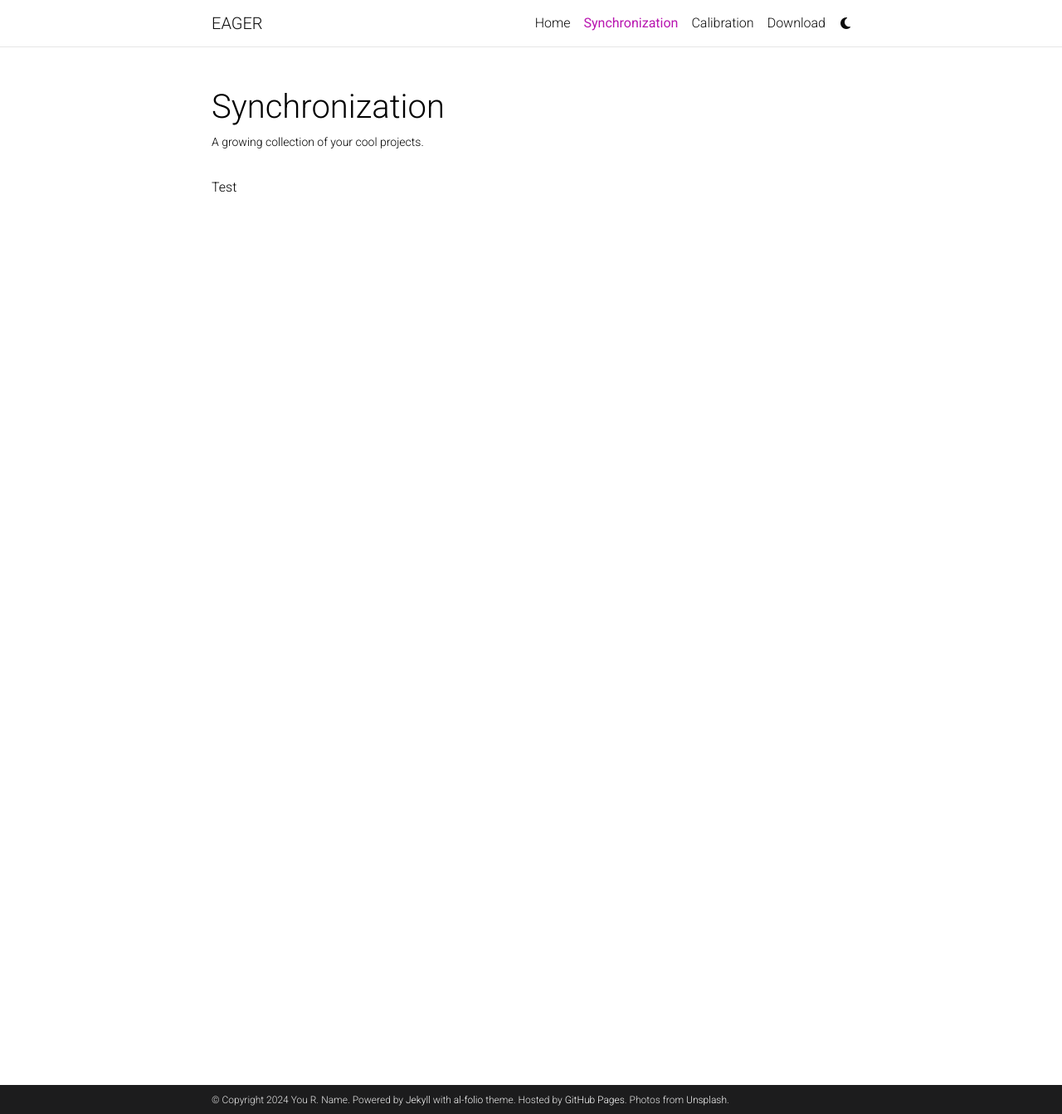
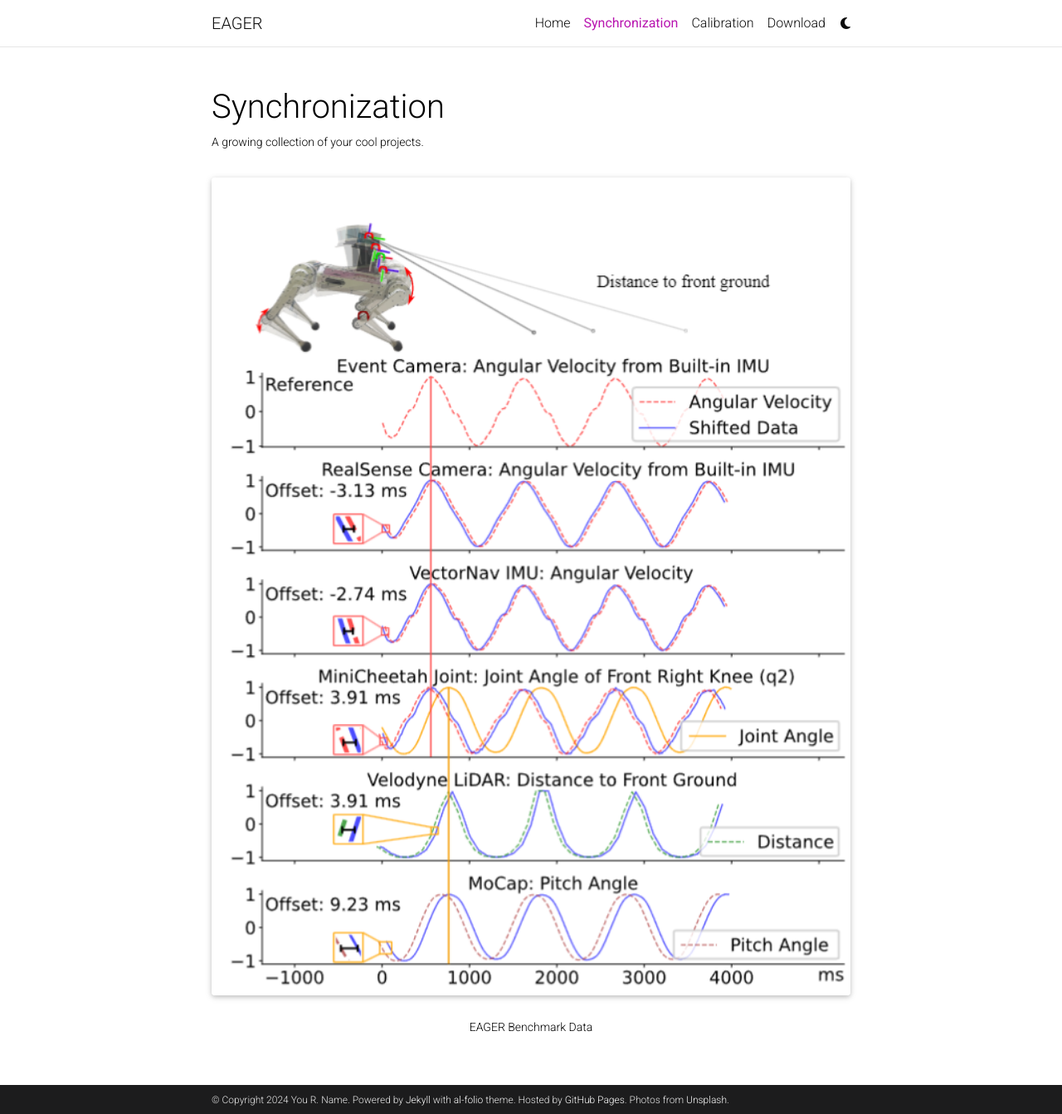
Before and after one commit to DARoSLab/cear, a Jekyll site: the page built from _pages/Synchronization.md, in a window 1280 px wide and 1343 px high. Shown: the whole window at 83% size. Built offline with Jekyll 4.4.1, drawn with Linux system fonts in a browser that asks for light colours; full-size pictures stand in for the smaller copies a plugin makes; comment, search, counter and statistics services are not loaded; a style sheet for code colours, icons or effects is not loaded.

Commit message:
Update Synchronization.md

```diff
--- a/_pages/Synchronization.md
+++ b/_pages/Synchronization.md
@@ -9,4 +9,12 @@
 horizontal: false
 ---
 
-Test
+
+<div class="row">
+    <div class="col-sm mt-3 mt-md-0">
+        {% include figure.html path="assets/img/syncroni.png" title="example image" class="img-fluid rounded z-depth-1" %}
+    </div>
+</div>
+<div class="caption">
+    EAGER Benchmark Data
+</div>
```
